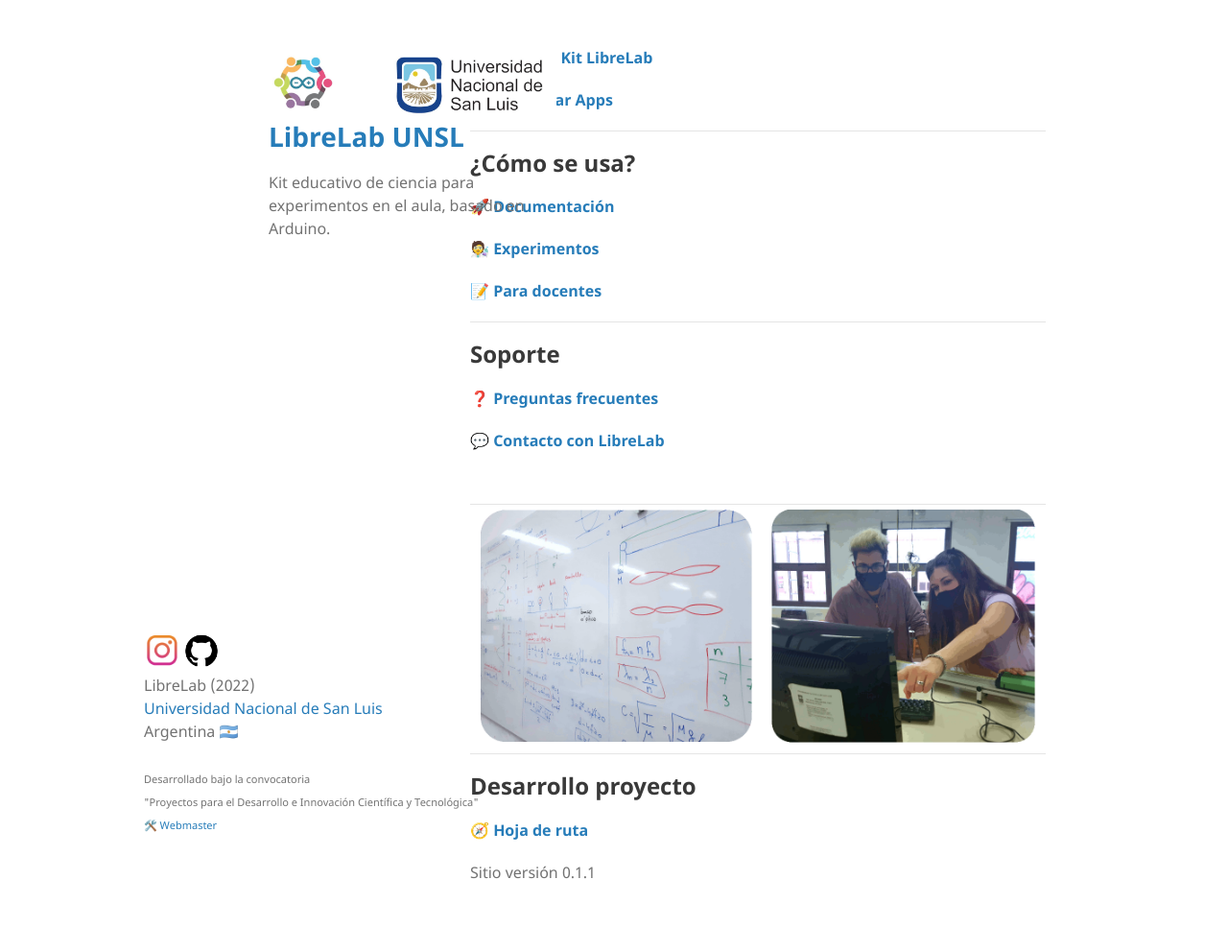
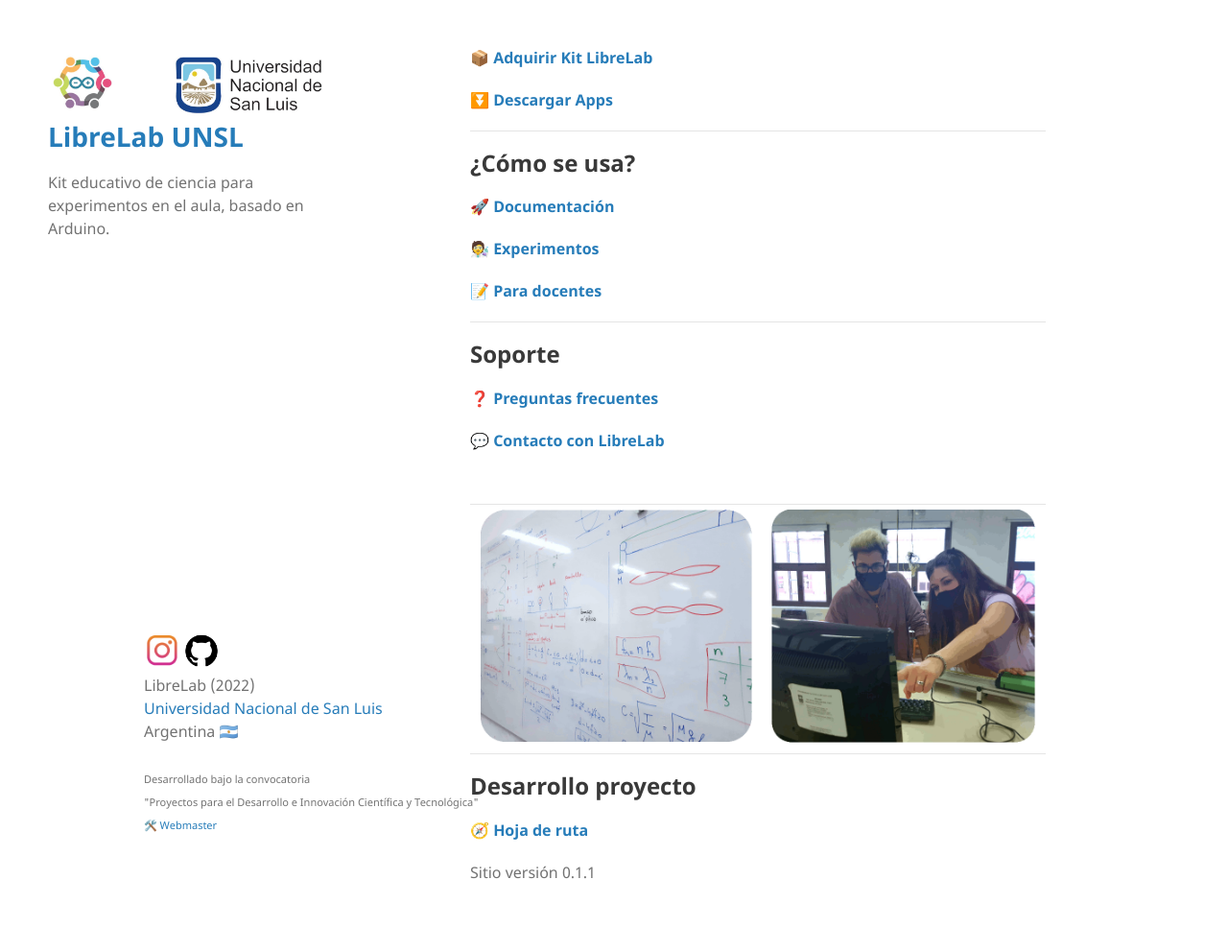
Before and after one commit to labunsl/labunsl.github.io, a Jekyll site: the page built from index.md, in a window 1280 px wide. Shown: the whole page at 96% size. Built offline with Jekyll 4.4.1, drawn with Linux system fonts in a browser that asks for light colours.

Commit message:
Update jekyll-theme-minimal.scss

```diff
--- a/_sass/jekyll-theme-minimal.scss
+++ b/_sass/jekyll-theme-minimal.scss
@@ -122,7 +122,7 @@ header {
   width:300px;
   float:left;
   position:fixed;
-  right:700px;
+  left:50px;
   -webkit-font-smoothing:subpixel-antialiased;
 }
 
@@ -190,6 +190,7 @@ section {
   width:600px;
   float:right;
   padding-bottom:50px;
+  padding-left:50px;
 }
 
 small {
```
